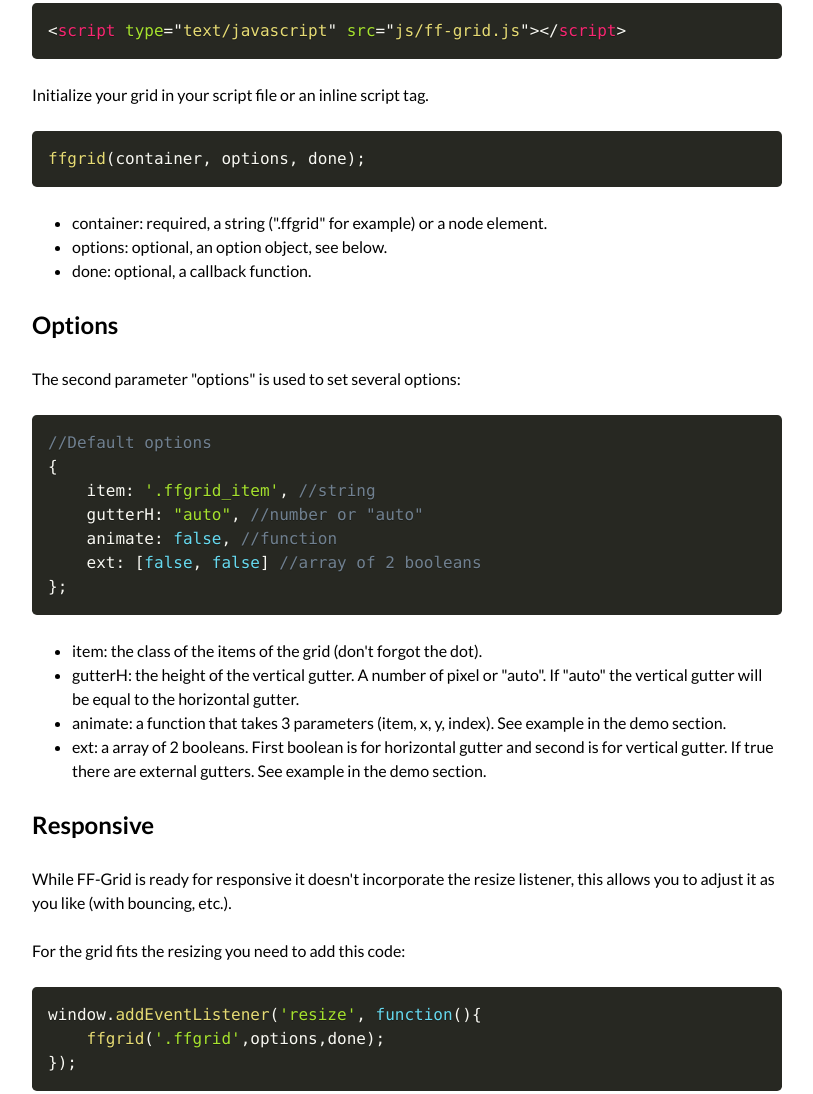
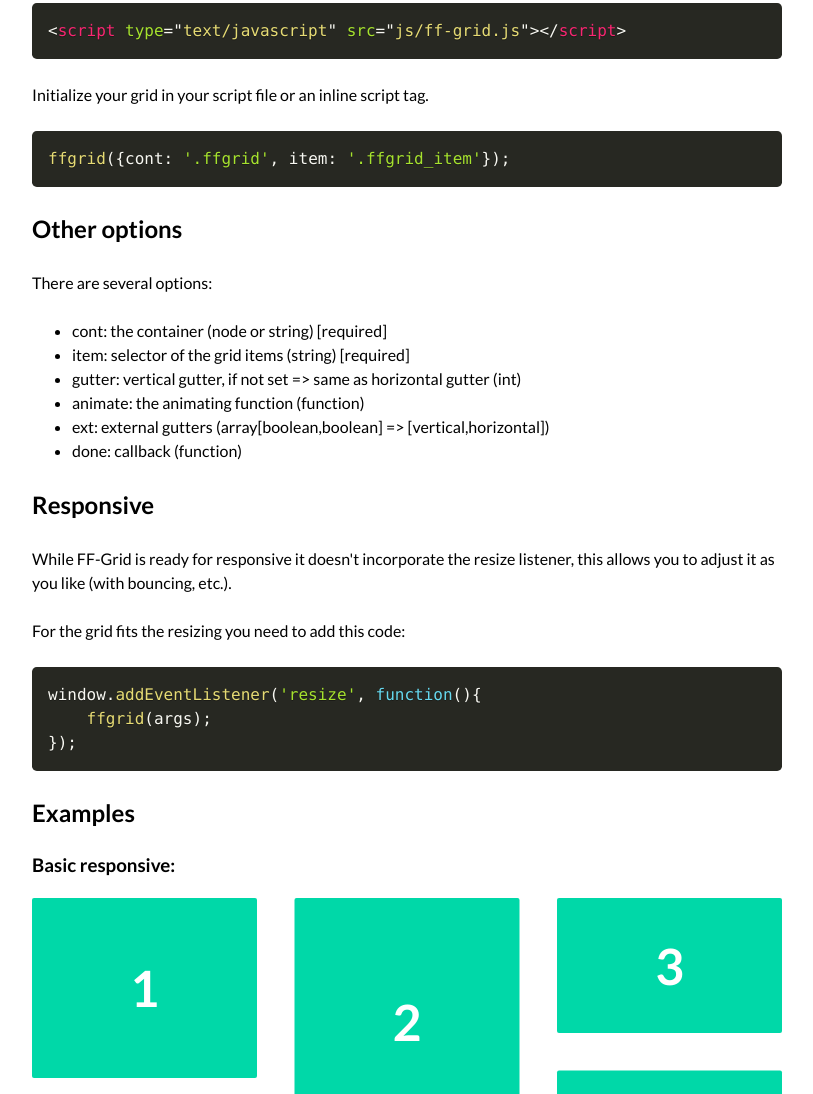
Before and after one commit to felixfaure/ff-grid, a website: page index.html in a window 1280 px wide. Shown: the part 875-1969 px from the top of the page, without its empty margins (233-1046 px from the left). Drawn offline with Linux system fonts and the light colour scheme.

Commit message:
Update example and explications with last changes

```diff
--- a/index.html
+++ b/index.html
@@ -42,34 +42,24 @@
             <p>Add ff-grid.min.js before your closing <body> tag.</p>
             <pre><code class="language-html">&lt;script type="text/javascript" src="js/ff-grid.js"&gt;&lt;/script&gt;</code></pre>
             <p>Initialize your grid in your script file or an inline script tag.</p>
-            <pre><code class="language-javascript">ffgrid(container, options, done);</code></pre>
+            <pre><code class="language-javascript">ffgrid({cont: '.ffgrid', item: '.ffgrid_item'});</code></pre>
+
+            <h2>Other options</h2>
+            <p>There are several options:</p>
             <ul>
-                <li>container: required, a string (".ffgrid" for example) or a node element.</li>
-                <li>options: optional, an option object, see below.</li>
-                <li>done: optional, a callback function.</li>
-            </ul>
-
-            <h2>Options</h2>
-            <p>The second parameter "options" is used to set several options:</p>
-<pre><code class="language-javascript">//Default options
-{
-    item: '.ffgrid_item', //string
-    gutterH: "auto", //number or "auto"
-    animate: false, //function
-    ext: [false, false] //array of 2 booleans
-};</code></pre>
-            <ul>
-                <li>item: the class of the items of the grid (don't forgot the dot).</li>
-                <li>gutterH: the height of the vertical gutter. A number of pixel or "auto". If "auto" the vertical gutter will be equal to the horizontal gutter.</li>
-                <li>animate: a function that takes 3 parameters (item, x, y, index). See example in the demo section.</li>
-                <li>ext: a array of 2 booleans. First boolean is for horizontal gutter and second is for vertical gutter. If true there are external gutters. See example in the demo section.</li>
+                <li>cont: the container (node or string) [required]</li>
+                <li>item: selector of the grid items (string) [required]</li>
+                <li>gutter: vertical gutter, if not set => same as horizontal gutter (int)</li>
+                <li>animate: the animating function (function)</li>
+                <li>ext: external gutters (array[boolean,boolean] => [vertical,horizontal])</li>
+                <li>done: callback (function)</li>
             </ul>
 
             <h2>Responsive</h2>
             <p>While FF-Grid is ready for responsive it doesn't incorporate the resize listener, this allows you to adjust it as you like (with bouncing, etc.).</p>
             <p>For the grid fits the resizing you need to add this code:</p>
             <pre><code class="language-javascript">window.addEventListener('resize', function(){
-    ffgrid('.ffgrid',options,done);
+    ffgrid(args);
 });</code></pre>
 
             <h2>Examples</h2>
@@ -85,9 +75,9 @@
                 <div class="ffgrid_item ffgrid_item-h4"></div>
                 <div class="ffgrid_item"></div>
             </div>
-            <pre><code class="language-javascript">ffgrid('#ex1');
+            <pre><code class="language-javascript">ffgrid({cont: '#ex1', item: '.ffgrid_item'});
 window.addEventListener('resize', function(){
-    ffgrid('#ex1');
+    ffgrid{cont: '#ex1', item: '.ffgrid_item'};
 });</code></pre>
 
             <h3>Custom vertical gutter:</h3>
@@ -104,7 +94,7 @@ window.addEventListener('resize', function(){
                 <div class="ffgrid_item ffgrid_item-h3"></div>
                 <div class="ffgrid_item"></div>
             </div>
-            <pre><code class="language-javascript">ffgrid('#ex2',{gutterH: 5});</code></pre>
+            <pre><code class="language-javascript">ffgrid({cont: '#ex2', item: '.ffgrid_item', gutter: 5});</code></pre>
 
             <h3>External horizontal and vertical gutters (first boolean is horizontal and second is vertical):</h3>
             <div class="ffgrid" id="ex3">
@@ -115,7 +105,7 @@ window.addEventListener('resize', function(){
                 <div class="ffgrid_item ffgrid_item-h3"></div>
                 <div class="ffgrid_item ffgrid_item-h2"></div>
             </div>
-            <pre><code class="language-javascript">ffgrid('#ex3',{ext: [true, true]});</code></pre>
+            <pre><code class="language-javascript">ffgrid({cont: '#ex3', item: '.ffgrid_item', ext: [true, true]});</code></pre>
 
             <h3>Animation and done function:</h3>
             <p>To animate the position you can use CSS transtitions or an extarnal library like <a href="http://dynamicsjs.com/">Dynamics.js</a> or <a href="http://julian.com/research/velocity/">velocity</a>. This example use velocity:</p>
@@ -155,7 +145,10 @@ window.addEventListener('resize', function(){
                 <div class="ffgrid_item ffgrid_item-h4"></div>
                 <div class="ffgrid_item"></div>
             </div>
-            <pre><code class="language-javascript">ffgrid('#ex4',{animate: function(item, x, y, index) {
+            <pre><code class="language-javascript">ffgrid({
+    cont: '#ex4',
+    item: '.ffgrid_item',
+    animate: function(item, x, y, index) {
         item.style.opacity = 0;
         Velocity(item, {
             translateX: [x, x-10],
@@ -167,9 +160,11 @@ window.addEventListener('resize', function(){
             duration: 500,
             delay: index * 100
         });
-}}, function(items,cont) {
+    },
+    done: function(items,cont) {
         //add a class when the grid is initialized
         cont.className = cont.className.replace('is-init', '').replace(/\s+$/gi, '') + ' is-init';
+    }
 });</code></pre>
         </main>
 
```
Lines whose indentation alone changed are shown as unchanged.
